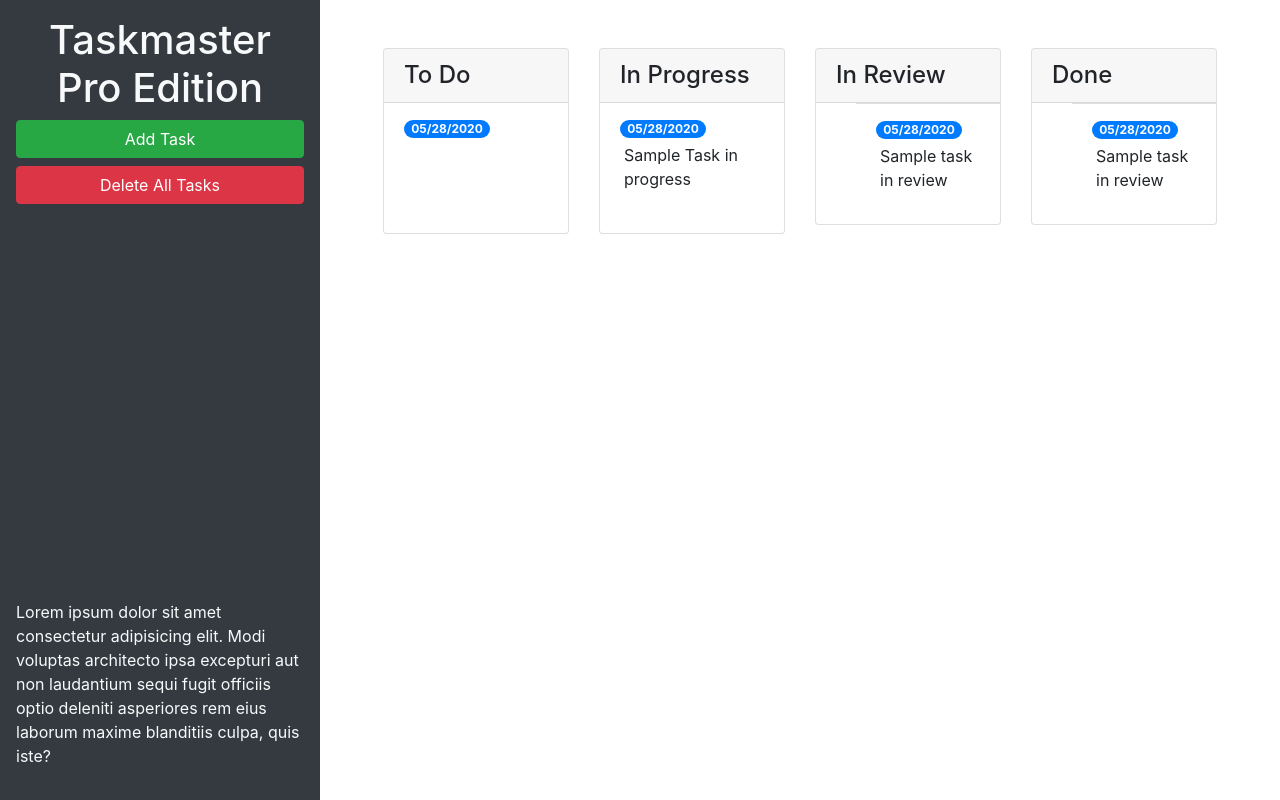
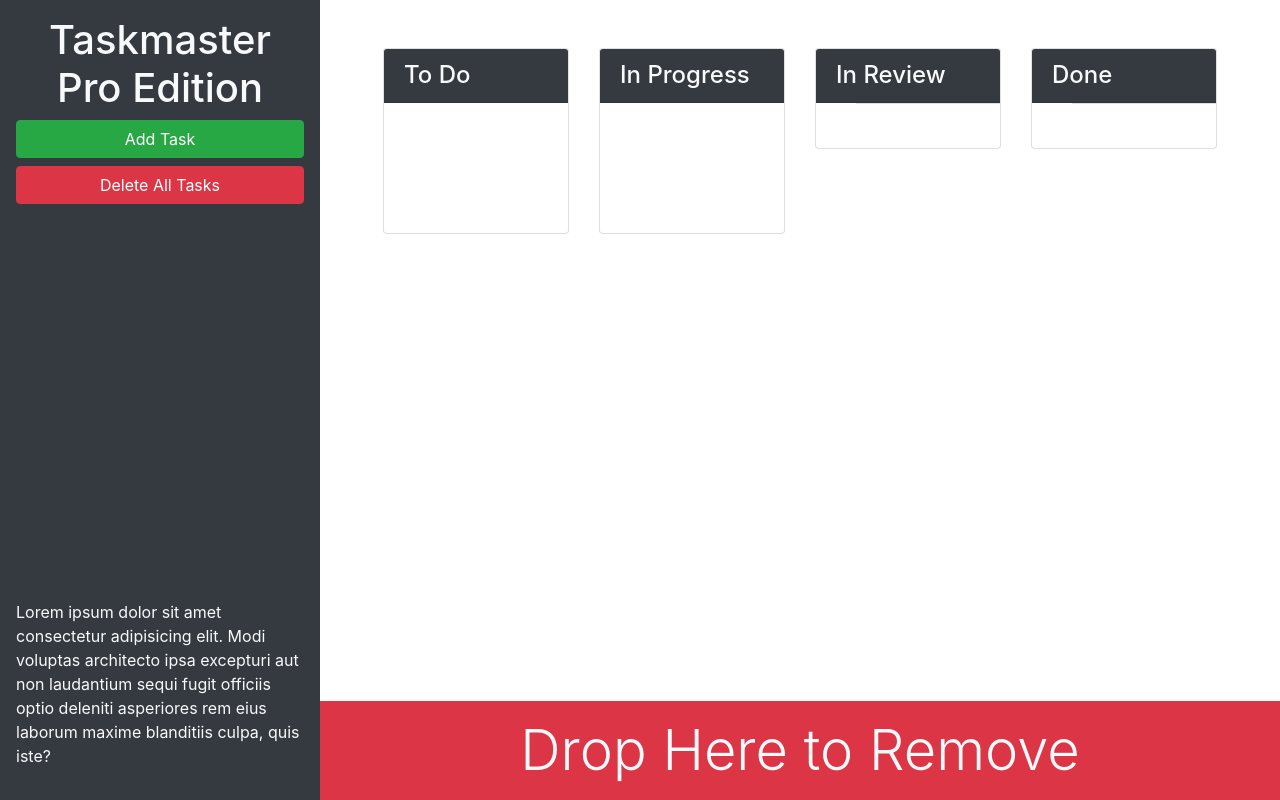
Before and after one commit to mikeysoar/taskmaster-pro, a plain HTML site: page index.html in a window 1280 px wide. Drawn offline with nearby package versions, Linux system fonts and the light colour scheme.

Commit message:
bootstrap ggod, fixed glicth

```diff
--- a/index.html
+++ b/index.html
@@ -21,19 +21,19 @@
           Task</button>
         <button id="remove-tasks" class="btn btn-block btn-danger">Delete All Tasks</button>
       </div>
-      <p class="mt-auto">Lorem ipsum dolor sit amet consectetur adipisicing elit. Modi voluptas architecto ipsa
+      <p class="mt-auto d-none d-lg-block">Lorem ipsum dolor sit amet consectetur adipisicing elit. Modi voluptas architecto ipsa
         excepturi aut non
         laudantium sequi fugit officiis optio deleniti asperiores rem eius laborum maxime blanditiis culpa, quis iste?
       </p>
     </header>
-    <main class="col-12 col-lg-9">
+    <main class="col-12 col-lg-9 d-flex flex-column">
       <div class="m-5 row justify-content-around">
         <div class="col-12 col-md-6 col-xl-3 mb-3">
           <div class="card">
-            <h4 class="card-header">To Do</h4>
+            <h4 class="card-header bg-dark text-light">To Do</h4>
             <ul id="list-toDo" class="list-group list-group-flush">
               <li class="list-group-item">
-                <span class="badge badge-primary badge-pill">05/28/2020</span>
+                <span class="badge badge-primary badge-pill"></span>
               </li>
             </ul>
           </div>
@@ -41,11 +41,11 @@
         <!--  -->
         <div class="col-12 col-md-6 col-xl-3 mb-3">
           <div class="card">
-            <h4 class="card-header">In Progress</h4>
+            <h4 class="card-header bg-dark text-light">In Progress</h4>
             <ul id="list-inProgress" class="list-group list-group-flush">
               <li class="list-group-item">
-                <span class="badge badge-primary badge-pill">05/28/2020</span>
-                <p class="m-1">Sample Task in progress</p>
+                <span class="badge badge-primary badge-pill"></span>
+                <p class="m-1"></p>
               </li>
             </ul>
           </div>
@@ -53,11 +53,11 @@
         <!--  -->
         <div class="col-12 col-md-6 col-xl-3 mb-3">
           <div class="card">
-            <h4 class="card-header">In Review</h4>
+            <h4 class="card-header bg-dark text-light">In Review</h4>
             <ul id="list-inReview" class="list-group-flush">
               <li class="list-group-item">
-                <span class="badge badge-primary badge-pill">05/28/2020</span>
-                <p class="m-1">Sample task in review</p>
+                <span class="badge badge-primary badge-pill"></span>
+                <p class="m-1"></p>
               </li>
             </ul>
           </div>
@@ -65,16 +65,21 @@
         <!--  -->
         <div class="col-12 col-md-6 col-xl-3 mb-3">
           <div class="card">
-            <h4 class="card-header">Done</h4>
+            <h4 class="card-header bg-dark text-light">Done</h4>
             <ul id="list-done" class="list-group-flush ">
               <li class="list-group-item">
-                <span class="badge badge-primary badge-pill">05/28/2020</span>
-                <p class="m-1">Sample task in review</p>
+                <span class="badge badge-primary badge-pill"></span>
+                <p class="m-1"></p>
               </li>
             </ul>
           </div>
         </div>
         <!--  done end -->
+      </div>
+      <div class="mt-auto" id="trash">
+        <div class="w-100 bg-danger p-3 text-center text-light display-4">
+          Drop Here to Remove
+        </div>
       </div>
     </main>
   </div>
@@ -94,7 +99,7 @@
           <form>
             <div class="form-group">
               <label for="modalTaskDescription">Task description</label>
-              <textarea id="modalTaskDescription" rows="3" class="form-control"></textarea>
+              <textarea class="form-control" id="modalTaskDescription" rows="3" ></textarea>
             </div>
             <div class="form-group">
               <label for="modalDueDate">Due date</label>
```
